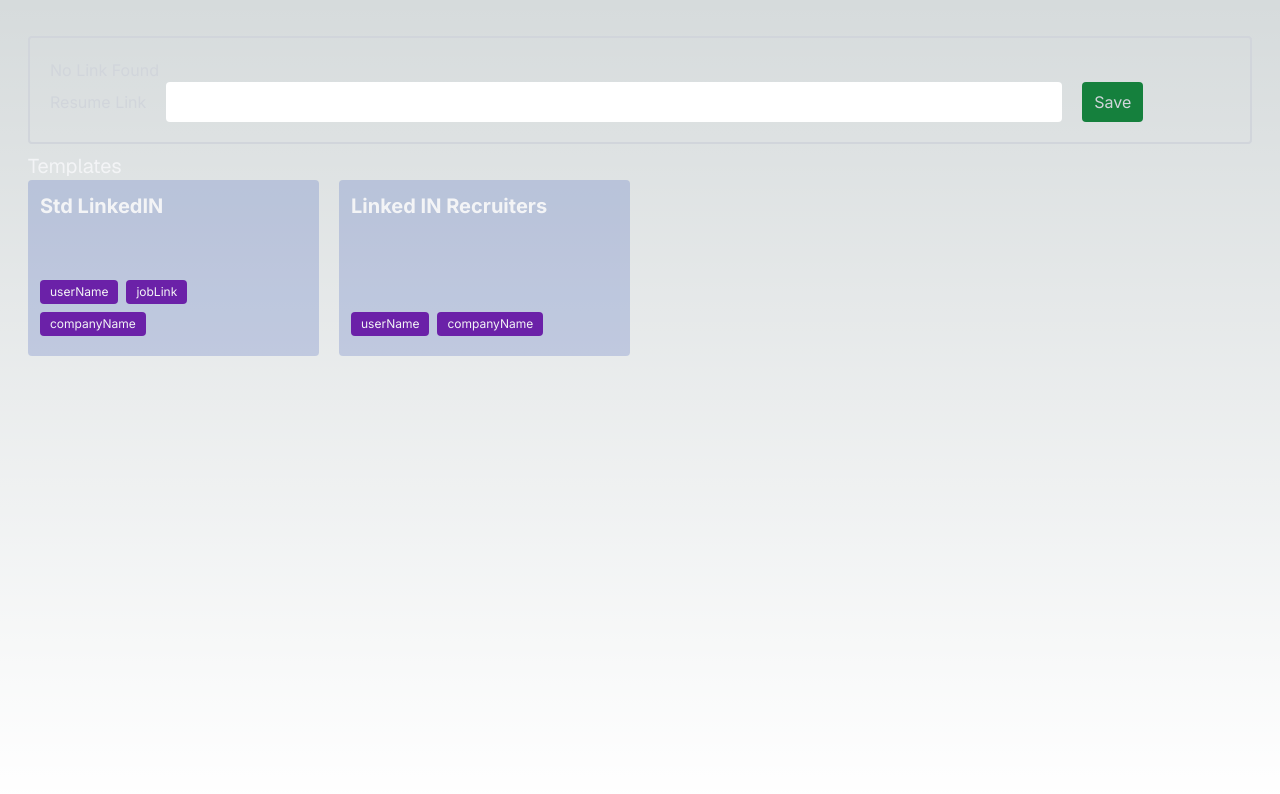
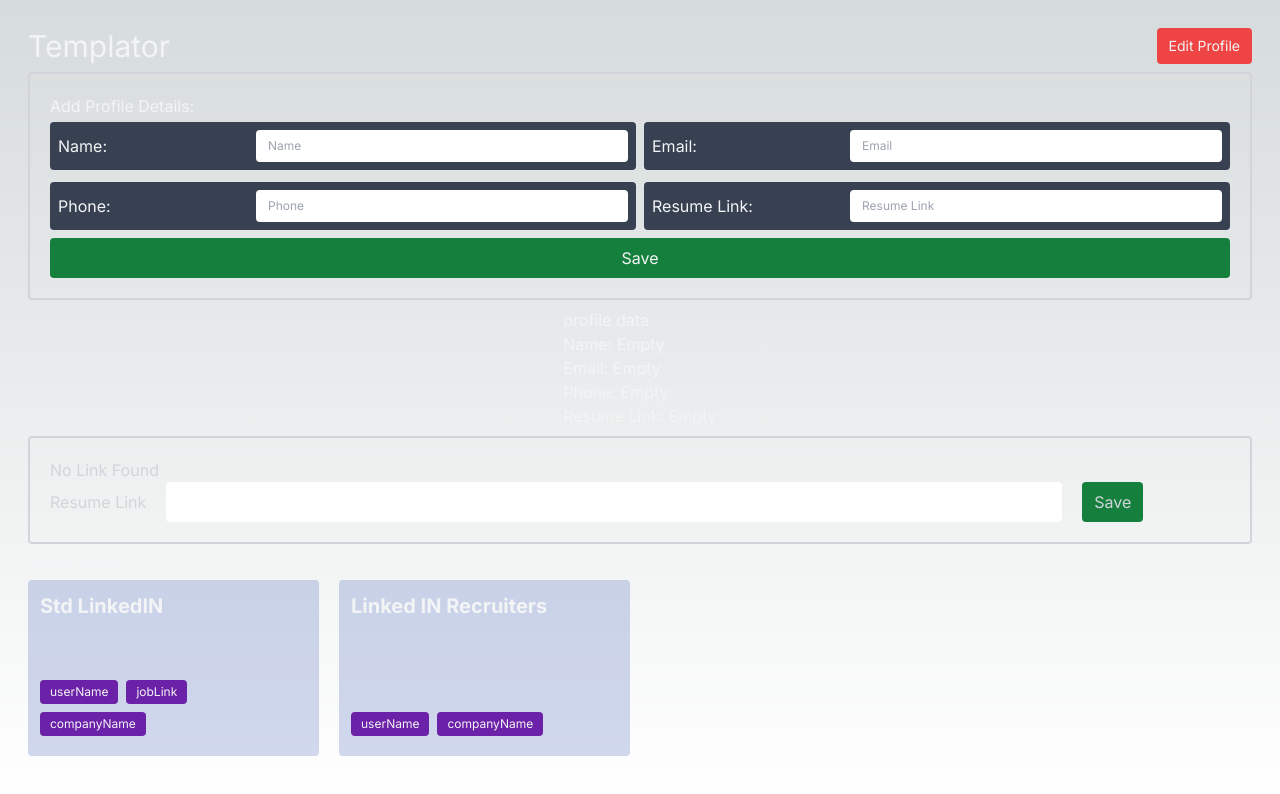
Before and after one commit to tanushm31/templator, a Next.js app: page / in a window 1280 px wide. Shown: the top 794 px of the page. Built offline with nearby package versions, Linux system fonts and the light colour scheme.

Commit message:
Save Profile To Local Storage Functionality

```diff
--- a/src/app/page.tsx
+++ b/src/app/page.tsx
@@ -5,7 +5,10 @@
 import { GeistMono } from "geist/font/mono";
 import { useEffect, useRef, useState } from "react";
 import GenerateTemplate from "@/components/GenerateTemplate";
-import ResumeSaveSection from "@/components/ResumeSaver";
+import ResumeSaveSection, {
+	IProfileFormData,
+	ProfileSignUp,
+} from "@/components/ResumeSaver";
 import { TemplateList } from "@/components/Template";
 
 export type ITemplate = {
@@ -82,6 +85,41 @@
 		undefined
 	);
 
+	const [profile, setProfile] = useState<IProfileFormData>({
+		name: "",
+		email: "",
+		phone: "",
+		resumeLink: "",
+	});
+
+	const someValuePresent = (profile: IProfileFormData) => {
+		return (
+			profile.name !== "" ||
+			profile.email !== "" ||
+			profile.phone !== "" ||
+			profile.resumeLink !== ""
+		);
+	};
+
+	const allValuesPresent = (profile: IProfileFormData) => {
+		return (
+			profile.name !== "" &&
+			profile.email !== "" &&
+			profile.phone !== "" &&
+			profile.resumeLink !== ""
+		);
+	};
+
+	// use effect to load profileData From Local Storage
+	useEffect(() => {
+		if (typeof window === "undefined") return;
+		// Whenever the component mounts, get the resumeLink from localStorage
+		const profileDataFromStorage = localStorage.getItem("profileData");
+		if (profileDataFromStorage) {
+			setProfile(JSON.parse(profileDataFromStorage));
+		}
+	}, []);
+
 	useEffect(() => {
 		if (typeof window === "undefined") return;
 		// Whenever the component mounts, get the resumeLink from localStorage
@@ -90,6 +128,15 @@
 			setResumeLink(resumeLinkFromStorage);
 		}
 	}, []);
+
+	// use effect to save profileData to Local Storage
+	useEffect(() => {
+		// Whenever Profile Changes set the value in localStorage
+		if (profile && someValuePresent(profile)) {
+			console.log("Updating Profile Data in Local Storage");
+			localStorage.setItem("profileData", JSON.stringify(profile));
+		}
+	}, [profile]);
 
 	useEffect(() => {
 		// Whenever ResumeLink Changes set the value in localStorage
@@ -105,7 +152,37 @@
 		return templateText.replace("#.resumeLink", resumeLink);
 	};
 	return (
-		<main className="flex min-h-screen flex-col items-center justify-start p-7 text-gray-100">
+		<main className="flex flex-col items-center justify-start min-h-screen text-gray-100 p-7">
+			<div className="flex items-center justify-between w-full text-3xl">
+				Templator
+				<button
+					className={`px-3 py-2 rounded text-sm ${
+						allValuesPresent(profile)
+							? "bg-green-500"
+							: someValuePresent(profile)
+							? "bg-yellow-500"
+							: "bg-red-500"
+					}`}
+				>
+					Edit Profile
+				</button>
+			</div>
+			<ProfileSignUp
+				name={profile.name}
+				email={profile.email}
+				phone={profile.phone}
+				resumeLink={profile.resumeLink}
+				saveProfile={setProfile}
+			/>
+			<div className="flex flex-col">
+				<div>profile data</div>
+				<div className="">Name: {profile.name ? profile.name : "Empty"}</div>
+				<div className="">Email: {profile.email ? profile.email : "Empty"}</div>
+				<div className="">Phone: {profile.phone ? profile.phone : "Empty"}</div>
+				<div className="">
+					Resume Link: {profile.resumeLink ? profile.resumeLink : "Empty"}
+				</div>
+			</div>
 			<ResumeSaveSection
 				resumeLink={resumeLink}
 				setResumeLink={setResumeLink}
@@ -118,7 +195,7 @@
 				setSelectedTemplateID={setCurrentSelected}
 			/>
 			{currentSelected !== undefined && (
-				<div className="mt-3 flex justify-start w-full">
+				<div className="flex justify-start w-full mt-3">
 					<GenerateTemplate
 						templateText={replaceResumeLinkInTemplate(
 							templates[currentSelected].templateText,
--- a/src/components/ResumeSaver.tsx
+++ b/src/components/ResumeSaver.tsx
@@ -1,6 +1,6 @@
 "use client";
 
-import { useState } from "react";
+import { useEffect, useState } from "react";
 import toast from "react-hot-toast";
 
 type IResumeSaveSectionProps = {
@@ -29,6 +29,12 @@
 	const [phone, setPhone] = useState(props.phone);
 	const [resumeLink, setResumeLink] = useState(props.resumeLink);
 
+	useEffect(() => {
+		setName(props.name);
+		setEmail(props.email);
+		setPhone(props.phone);
+		setResumeLink(props.resumeLink);
+	}, [props.name, props.email, props.phone, props.resumeLink]);
 	return (
 		<div className="flex flex-col w-full p-5 my-2 border-2 border-gray-300 rounded">
 			{/* Form To Enter or Update Profile Section */}
@@ -42,7 +48,7 @@
 							defaultValue={props.name}
 							onChange={(e) => setName(e.target.value)}
 							placeholder="Name"
-							className="col-span-2 px-3 py-2 text-black rounded"
+							className="col-span-2 px-3 py-2 text-xs text-black rounded"
 						/>
 					</div>
 					<div className="grid items-center justify-start grid-cols-3 p-2 mt-1 space-x-2 bg-gray-700 rounded ">
@@ -52,7 +58,7 @@
 							defaultValue={props.email}
 							onChange={(e) => setEmail(e.target.value)}
 							placeholder="Email"
-							className="col-span-2 px-3 py-2 text-black rounded"
+							className="col-span-2 px-3 py-2 text-xs text-black rounded"
 						/>
 					</div>
 					<div className="grid items-center justify-start grid-cols-3 p-2 mt-1 space-x-2 bg-gray-700 rounded ">
@@ -62,7 +68,7 @@
 							defaultValue={props.phone}
 							onChange={(e) => setPhone(e.target.value)}
 							placeholder="Phone"
-							className="col-span-2 px-3 py-2 text-black rounded"
+							className="col-span-2 px-3 py-2 text-xs text-black rounded"
 						/>
 					</div>
 					<div className="grid items-center justify-start grid-cols-3 p-2 mt-1 space-x-2 bg-gray-700 rounded ">
@@ -72,12 +78,19 @@
 							defaultValue={props.resumeLink}
 							onChange={(e) => setResumeLink(e.target.value)}
 							placeholder="Resume Link"
-							className="col-span-2 px-3 py-2 text-black rounded"
+							className="col-span-2 px-3 py-2 text-xs text-black rounded"
 						/>
 					</div>
 				</form>
 				<button
 					onClick={() => {
+						console.log("Data To Save: ");
+						console.log({
+							name: name,
+							email: email,
+							phone: phone,
+							resumeLink: resumeLink,
+						});
 						props.saveProfile({
 							name,
 							email,
```
